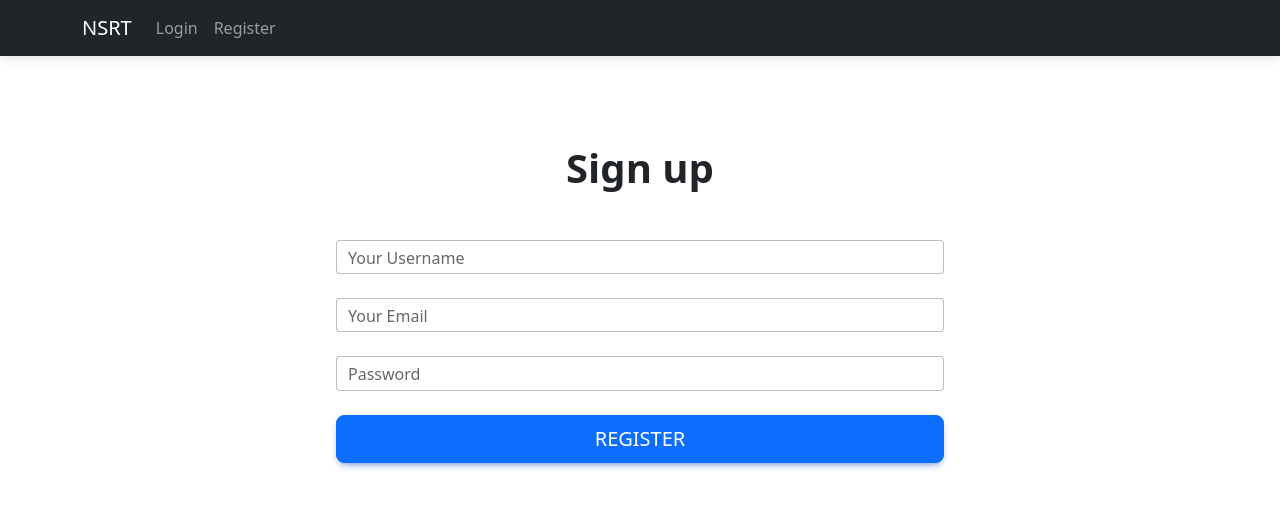
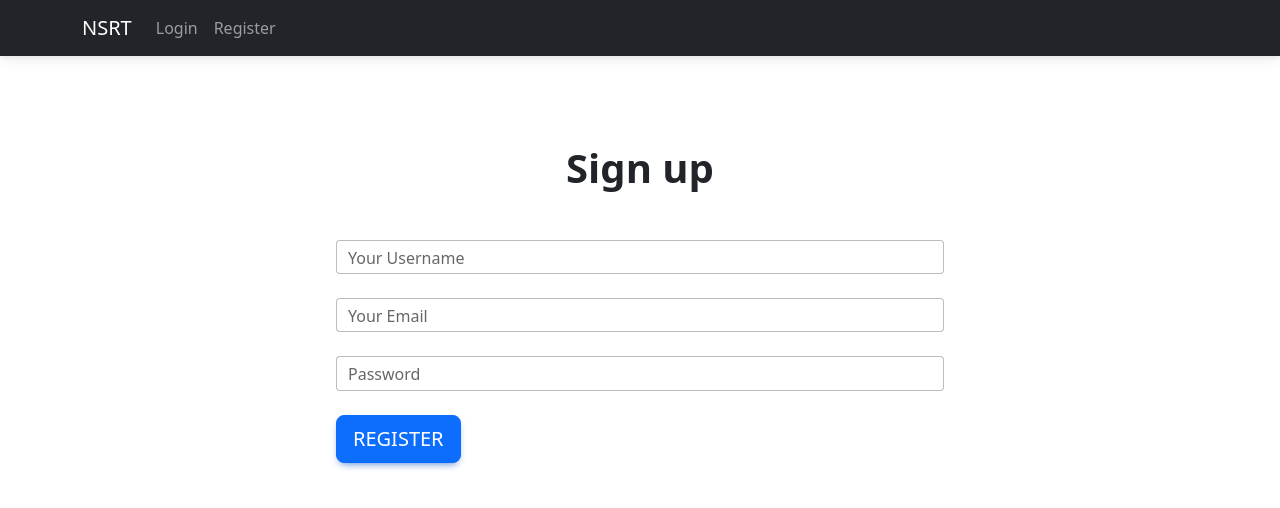
Before and after one commit to 220919-WVA-JavaReact/not-so-rotten-tomatoes-ui, a React (Create React App) app: page /register in a window 1280 px wide. Shown: the top 508 px of the page. Built offline with nearby package versions, Linux system fonts and the light colour scheme.

Commit message:
user test

```diff
--- a/src/components/register/register.tsx
+++ b/src/components/register/register.tsx
@@ -13,7 +13,7 @@ import {
 }
 from 'mdb-react-ui-kit';
 import { User } from '../../models/user';
-import { Navigate } from 'react-router-dom';
+import { Link, Navigate } from 'react-router-dom';
 
 interface IRegisterProps {
   currentUser: User | undefined,
@@ -97,8 +97,9 @@ function Register(props: IRegisterProps){
         <MDBInput wrapperClass='mb-4' label='Your Email' id='form2' type='email' onChange={regEmail}/>
         <MDBInput wrapperClass='mb-4' label='Password' id='form3' type='password' onChange={regPassword}/>
         {/* <MDBInput wrapperClass='mb-4' label='Repeat your password' id='form4' type='password' /> */}
-
-        <MDBBtn className='mb-4' size='lg' onClick={register} >Register</MDBBtn>
+        <Link to="/login">
+        <MDBBtn className='mb-4' size='lg' onClick={register} href="login">Register</MDBBtn>
+        </Link>
     </MDBContainer>
     );
 }
```
